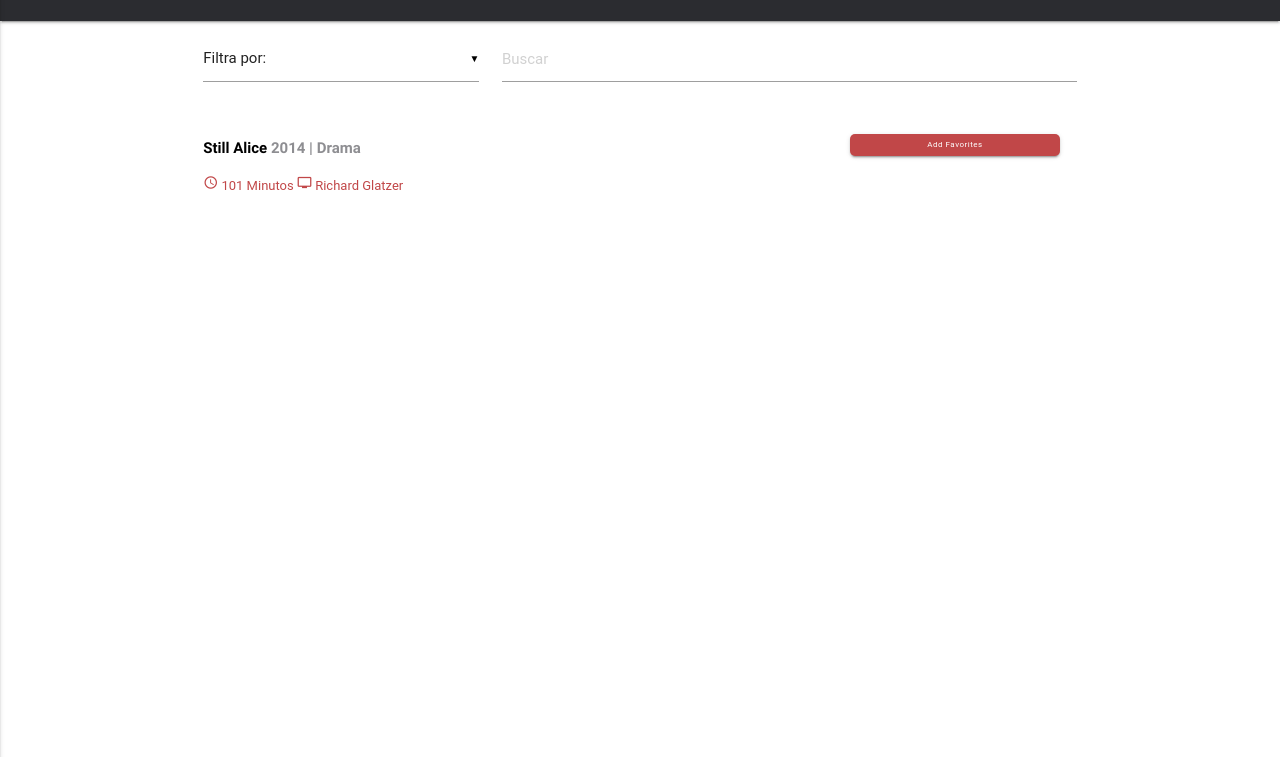
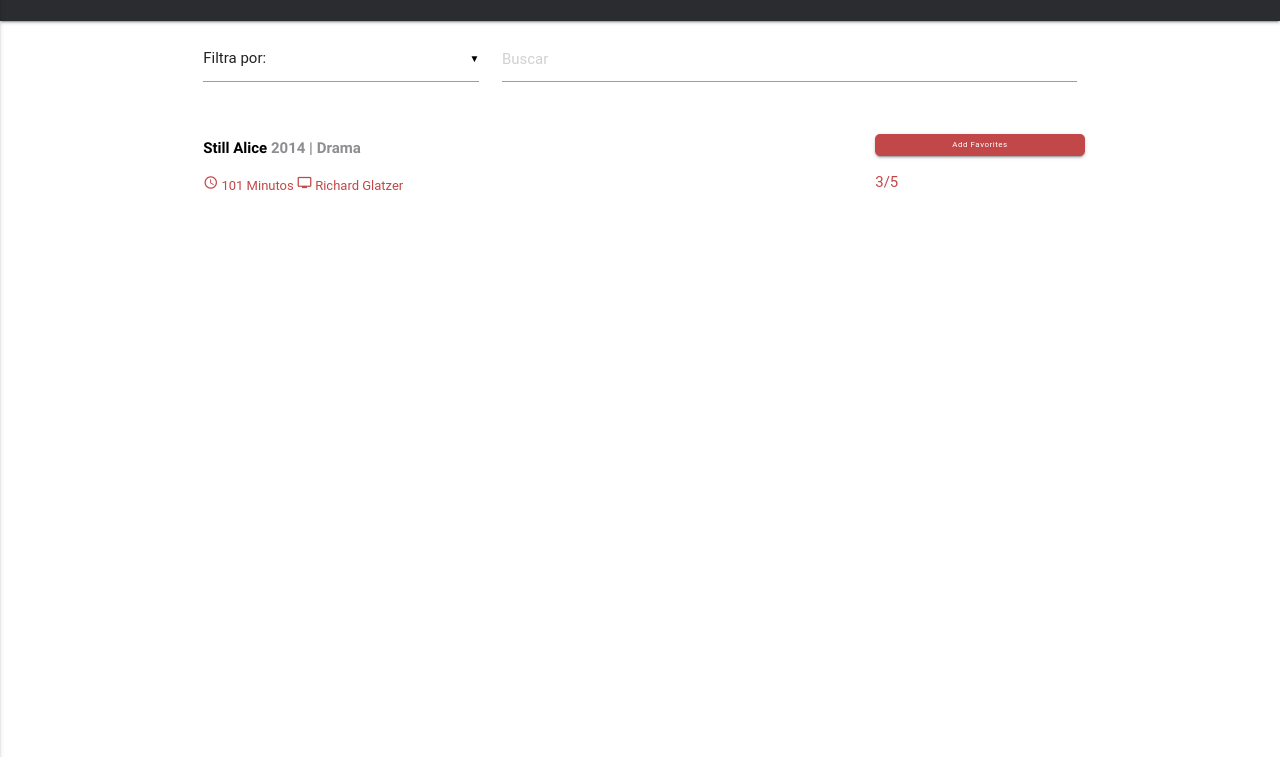
Before and after one commit to maitc/mis-pelis, a website: page movies.html in a window 1280 px wide. Shown: the part 43-800 px from the top of the page. Drawn offline with Linux system fonts and the light colour scheme; no server answers; a web font is replaced by a local one.

Commit message:
estilos ok

```diff
--- a/assets/sass/_bases.scss
+++ b/assets/sass/_bases.scss
@@ -28,7 +28,7 @@
 }
 
 #fav{
-	background-color: #C14748;
+	background-color:#C14748 ;
     font-size: 8px;
     line-height: 15px;
     display: inline-block;
@@ -37,5 +37,8 @@
     text-transform: none;
     width: 104%;
     height: 22px;
-    margin: 12px -25px 0;
+    margin: 12px 0 0;
 }
+#rating{
+	color:#C14748;
+}
--- a/index.html
+++ b/movies.html
@@ -44,6 +44,7 @@
 			</div>
 			<div class="col s3">
 				<a id="fav" class="btn btn-small">Add Favorites</a>
+				<p id="rating">3/5</p>
 			</div>
 		</div>
 	</div>
```
Also changed, not shown: dist/css/style.min.css.
